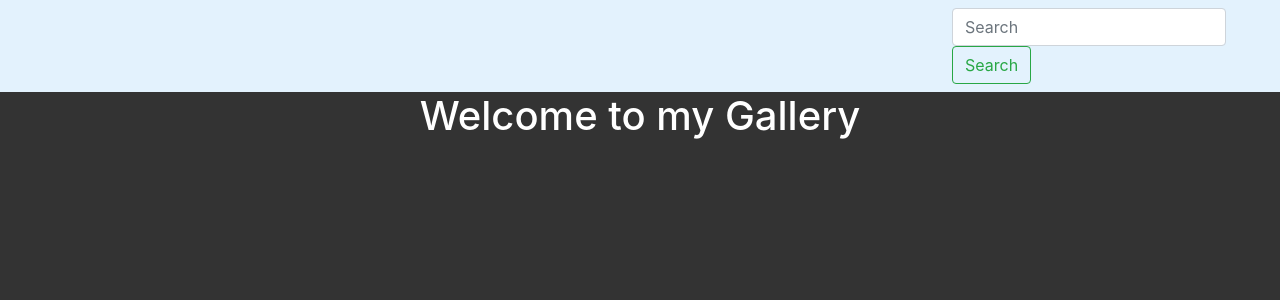
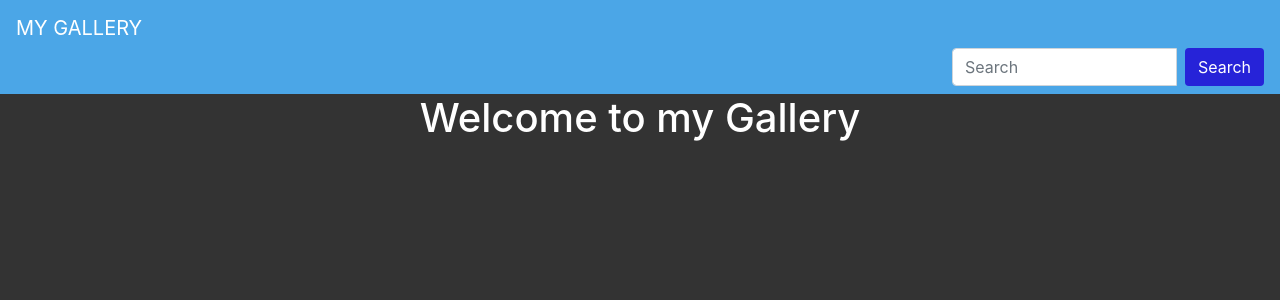
Before and after one commit to karushi/Personal-Gallery, a Django app: page / in a window 1280 px wide. Shown: the top 300 px of the page. Run offline with Django 3.2, Linux system fonts and the light colour scheme; data that the repository does not hold is empty; some libraries are stand-ins or nearby versions.

Commit message:
add changes

```diff
--- a/gallery/photos/templates/navbar.html
+++ b/gallery/photos/templates/navbar.html
@@ -1,8 +1,11 @@
-   <nav class="navbar navbar-light" style="background-color: #e3f2fd;">
-      <form class="form-inline my-2 my-lg-0">
-        <input class="form-control mr-sm-2" type="text" placeholder="Search">
-        <button class="btn btn-outline-success my-2 my-sm-0" type="submit">Search</button>
-        <!-- <p>MY GALLERY</p> -->
+   <nav class="navbar navbar-light" style="background-color: #4ba6e7;">
+     <a class="navbar-brand" href="/" style="color:white">MY GALLERY</a>
+      <form class="form-inline my-2 my-lg-0" role="search" action="{% url 'search_results' %}">
+        <div class="input-group">
+          <input class="form-control mr-sm-2" name="category" type="text" placeholder="Search">
+          <button class="btn my-2 my-sm-0" style="background-color: #2623d8;color:white" type="submit">Search</button>
+        </div>
+        <!-- <p></p> -->
       </form>
     </div>
   </nav>
```
